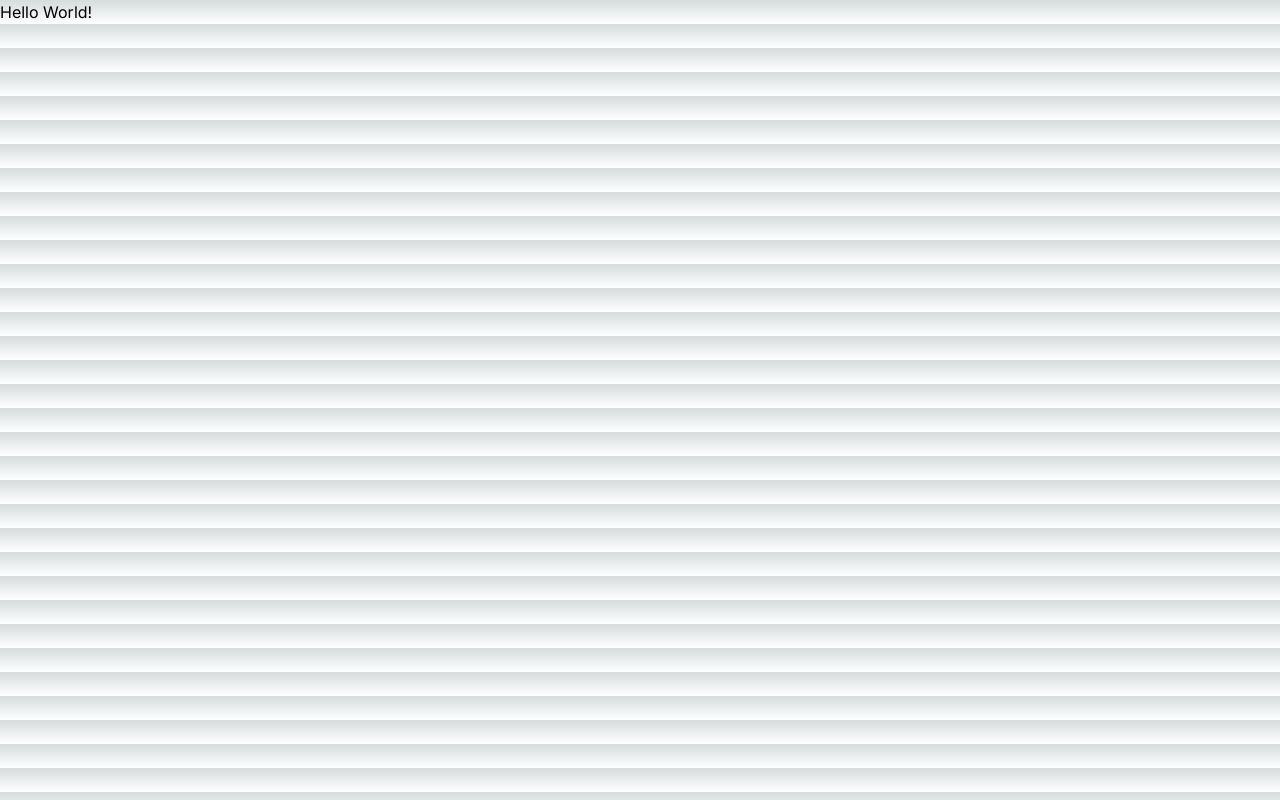
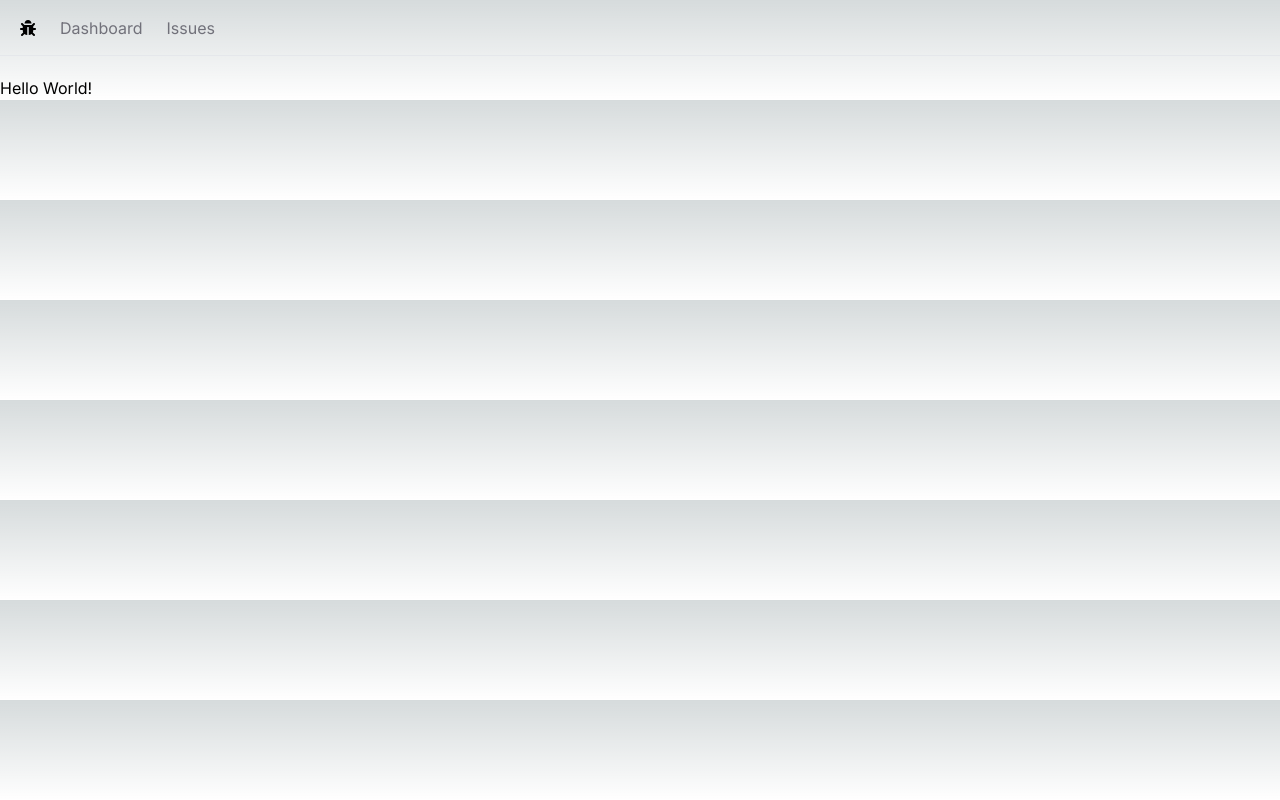
Before and after one commit to hikite1/issue-tracker, a Next.js app: page / in a window 1280 px wide. Built offline with nearby package versions, Linux system fonts and the light colour scheme.

Commit message:
build the navbar

```diff
--- /dev/null
+++ b/app/NavBar.tsx
@@ -0,0 +1,24 @@
+import React from 'react'
+import Link from 'next/link'
+import { FaBug } from "react-icons/fa";
+
+const NavBar = ()=> {
+    const links = [
+        { label: 'Dashboard', href: '/'},
+        { label: 'Issues', href: '/issues'},
+    ]
+    return (
+        <nav className='flex space-x-6 border-b mb-5 px-5 h-14 items-center'>
+            <Link href='/'><FaBug /></Link>
+            <ul className='flex space-x-6'>
+                {links.map(link =>
+                    <Link
+                        key={link.href}
+                        className='text-zinc-500 hover:text-zinc-200 transition-colors'
+                        href={link.href}>{link.label}</Link>)}
+            </ul>
+        </nav>
+    )
+}
+
+export default NavBar
--- a/app/layout.tsx
+++ b/app/layout.tsx
@@ -1,6 +1,7 @@
 import './globals.css'
 import type { Metadata } from 'next'
 import { Inter } from 'next/font/google'
+import NavBar from './NavBar';
 
 const inter = Inter({ subsets: ['latin'] })
 
@@ -16,7 +17,10 @@
 }) {
   return (
     <html lang="en">
-      <body className={inter.className}>{children}</body>
+      <body className={inter.className}>
+        <NavBar />
+        <main>{children}</main>
+      </body>
     </html>
   )
 }
--- a/package.json
+++ b/package.json
@@ -19,6 +19,7 @@
     "postcss": "8.4.32",
     "react": "18.2.0",
     "react-dom": "18.2.0",
+    "react-icons": "^4.11.0",
     "tailwindcss": "3.4.0",
     "typescript": "5.3.3"
   }
```
Also changed, not shown: 1 other file (tests, documents, lock files or other folders).
